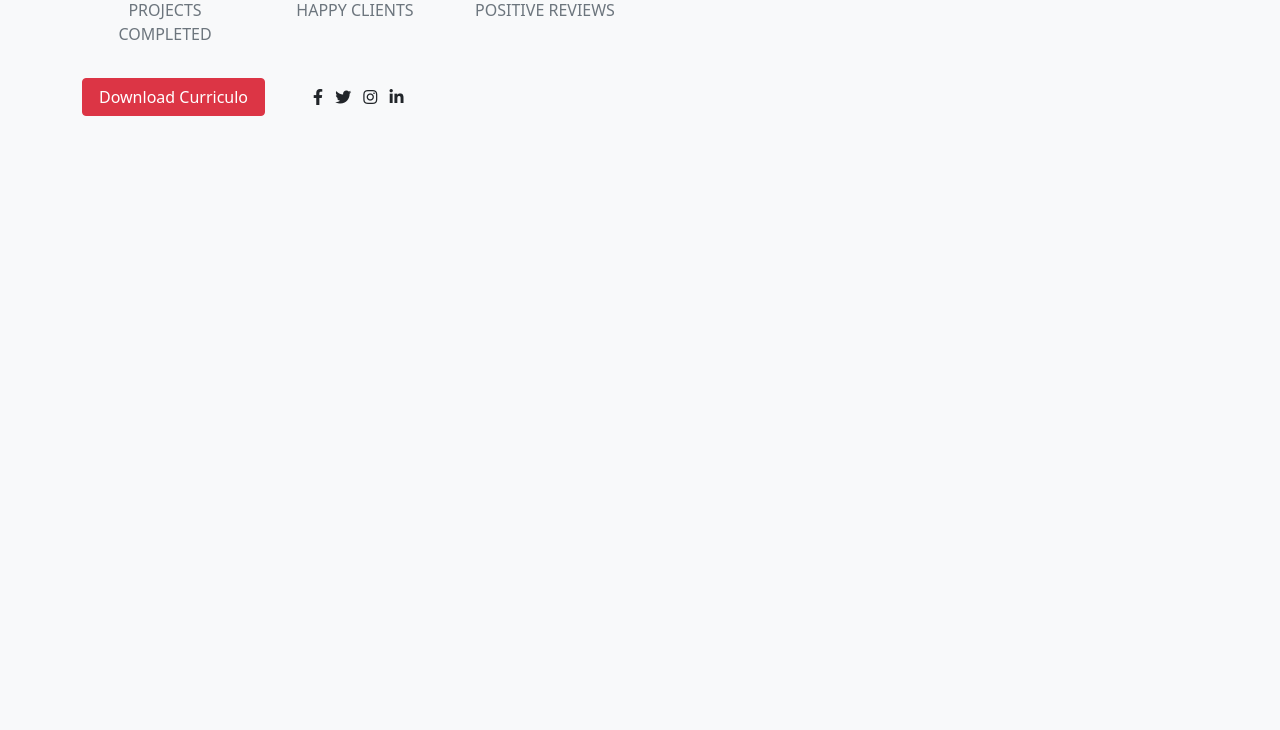
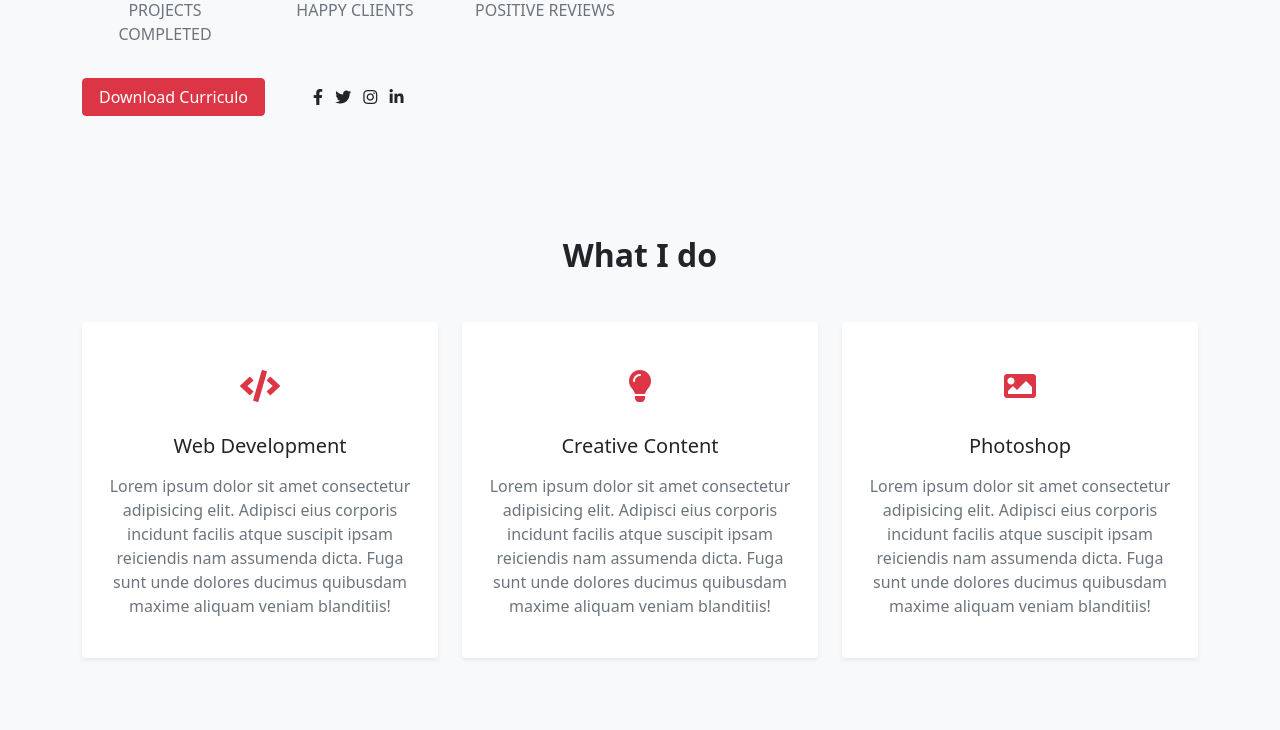
Before and after one commit to pevehdev/portfolio-web, a Flask app: page / in a window 1280 px wide. Shown: the part 1298-2028 px from the top of the page. Before the commit the page ends 1414 px from the top, so only its background shows below. Run offline with Flask 3, Linux system fonts and the light colour scheme; some libraries are stand-ins or nearby versions.

Commit message:
Adicionado sessão serviços

```diff
--- a/requirements.txt
+++ b/requirements.txt
@@ -5,7 +5,5 @@ Flask==3.0.3
 itsdangerous==2.2.0
 Jinja2==3.1.4
 MarkupSafe==2.1.5
-psycopg2==2.9.9
-python-dotenv==1.0.1
 Werkzeug==3.0.3
 gunicorn==20.1.0
--- a/templates/index.html
+++ b/templates/index.html
@@ -122,7 +122,53 @@
 <!--About section end-->
 
 <!--service section-->
+<section class="services py-5 " id="services" >
+    <div class="container-lg">
+        <div class="row justify-content-center">
+            <div class="col-lg-8">
+                <div class="section-tittle text-center">
+                    <h2 class="fw-bold mb-5">What I do</h2>
+                </div>
+            </div>
+        </div>
+        <div class="row text-center">
+            <div class="col-md-6 col-lg-4 mb-4">
+                <div class="service-item shadow-sm p-4 rounded bg-white">
+                    <div class="icon my-3 text-danger fs-2">
+                        <i class="fas fa-code"></i>
 
+                    </div>
+                    <h3 class="fs-5 py-2">Web Development</h3>
+                    <p class="text-muted">Lorem ipsum dolor sit amet consectetur adipisicing elit. Adipisci eius corporis incidunt facilis atque suscipit ipsam reiciendis nam assumenda dicta. Fuga sunt unde dolores ducimus quibusdam maxime aliquam veniam blanditiis!</p>
+                </div>
+            </div>
+            <div class="col-md-6 col-lg-4 mb-4">
+                <div class="service-item shadow-sm p-4 rounded bg-white">
+                    <div class="icon my-3 text-danger fs-2">
+                        <i class="fas fa-lightbulb"></i>
+
+                    </div>
+                    <h3 class="fs-5 py-2">Creative Content</h3>
+                    <p class="text-muted">Lorem ipsum dolor sit amet consectetur adipisicing elit. Adipisci eius corporis incidunt facilis atque suscipit ipsam reiciendis nam assumenda dicta. Fuga sunt unde dolores ducimus quibusdam maxime aliquam veniam blanditiis!</p>
+                </div>
+            </div>
+            <div class="col-md-6 col-lg-4 mb-4">
+                <div class="service-item shadow-sm p-4 rounded bg-white">
+                    <div class="icon my-3 text-danger fs-2">
+                        <i class="fas fa-image"></i>
+
+                    </div>
+                    <h3 class="fs-5 py-2">Photoshop</h3>
+                    <p class="text-muted">Lorem ipsum dolor sit amet consectetur adipisicing elit. Adipisci eius corporis incidunt facilis atque suscipit ipsam reiciendis nam assumenda dicta. Fuga sunt unde dolores ducimus quibusdam maxime aliquam veniam blanditiis!</p>
+                </div>
+            </div>
+        </div>
+    </div>
+</section>
 <!--service section end-->
 
+<!--Portfolio section start-->
+
+<!--Portfolio section end-->
+
 {% endblock %}
```
